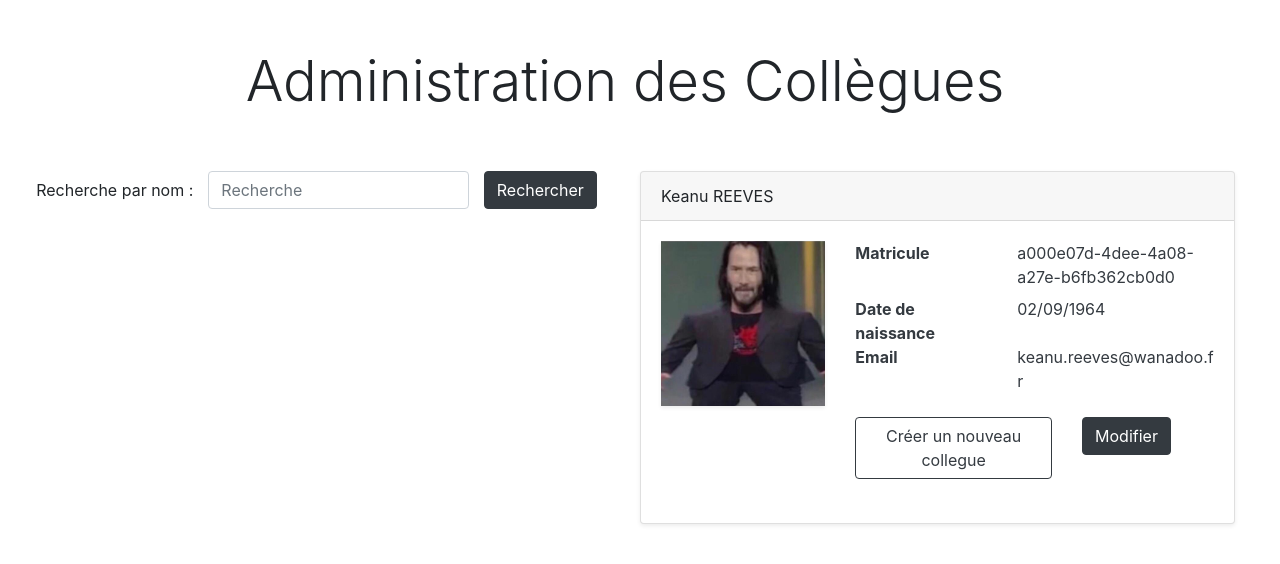
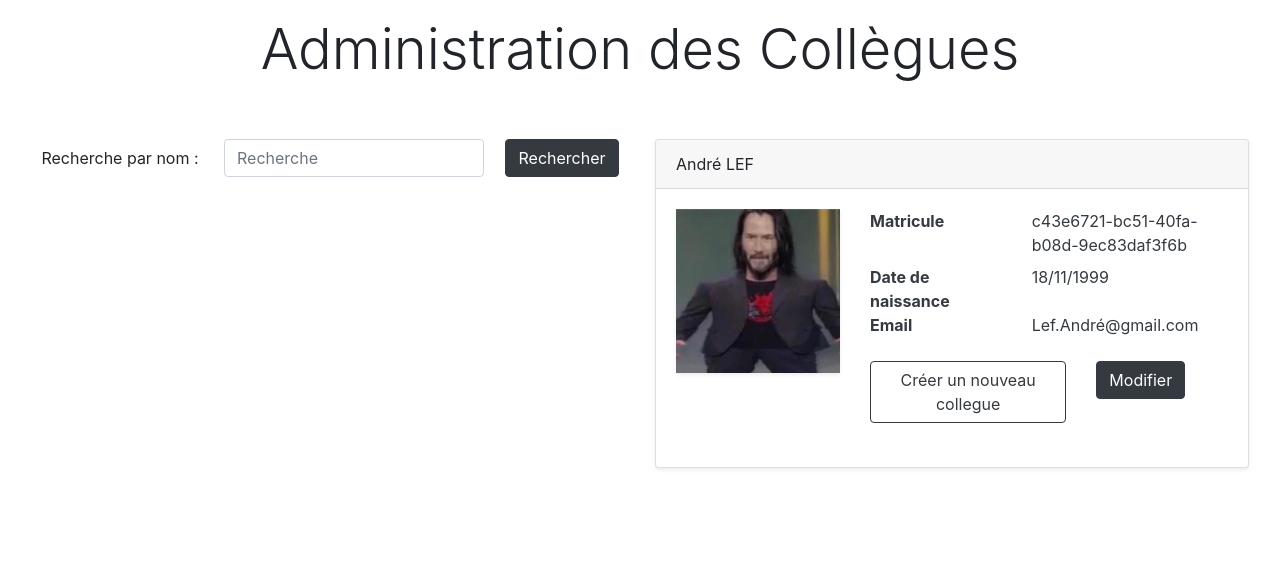
Before and after one commit to GlenOllivier/collegues-front, an Angular app: page / in a window 1280 px wide. Shown: the top 564 px of the page. Built offline with nearby package versions, Linux system fonts and the light colour scheme.

Commit message:
ajout data service + ajustements bootstrap

```diff
--- a/src/app/app.component.html
+++ b/src/app/app.component.html
@@ -1,7 +1,9 @@
-<div class="container-fluid row mt-5">
-  <div class="col-12 text-center mb-5">
-    <h1 class="display-4">Administration des Collègues</h1>
+<div class="container-fluid">
+  <div class="row p-3">
+    <div class="col-12 text-center mb-5">
+      <h1 class="display-4">Administration des Collègues</h1>
+    </div>
+    <app-collegue-recherche-par-nom class="col-lg-6"></app-collegue-recherche-par-nom>
+    <app-collegue class="col-lg-6"></app-collegue>
   </div>
-  <app-collegue-recherche-par-nom class="col-lg-6"></app-collegue-recherche-par-nom>
-  <app-collegue [collegue]="collegue"class="col-lg-6"></app-collegue>
 </div>
--- a/src/app/app.component.ts
+++ b/src/app/app.component.ts
@@ -1,5 +1,4 @@
 import { Component } from '@angular/core';
-import {collegueMock} from 'src/app/mock/collegue.mock';
 
 @Component({
   selector: 'app-root',
@@ -7,7 +6,6 @@ import {collegueMock} from 'src/app/mock/collegue.mock';
   styles: []
 })
 export class AppComponent {
-  collegue = collegueMock;
   title = 'collegues-front';
 
   images = [1, 2, 3].map(() => `https://picsum.photos/1200/500?random&t=${Math.random()}`);
--- a/src/app/collegue-recherche-par-nom/collegue-recherche-par-nom.component.html
+++ b/src/app/collegue-recherche-par-nom/collegue-recherche-par-nom.component.html
@@ -1,10 +1,10 @@
-<div class="form-group row">
-  <label class="col-md-4 col-form-label text-right" for="recherche">Recherche par nom :</label>
-  <input #saisie type="search" class="form-control col-md-5" name="recherche" placeholder="Recherche" />
-  <div class="col-md-3">
+<div class="form-group row ">
+  <label class="col-md-4 col-form-label text-center" for="recherche">Recherche par nom :</label>
+  <input #saisie type="search" class="form-control col-md-5 mb-2" name="recherche" placeholder="Recherche" />
+  <div class="col-md-3 text-center">
     <button class="btn btn-dark" name="rechercher" (click)="recherche(saisie.value)">Rechercher</button>
   </div>
-  <div *ngIf="matricules.length > 0" class="container-fluid text-center">
+  <div *ngIf="matricules.length > 0" class="container-fluid text-center mt-2">
     <ul class="list-group list-group-flush">
       <div>
         <li *ngFor="let matricule of matricules" class="list-group-item">{{matricule}}</li>
--- a/src/app/collegue-recherche-par-nom/collegue-recherche-par-nom.component.ts
+++ b/src/app/collegue-recherche-par-nom/collegue-recherche-par-nom.component.ts
@@ -1,5 +1,6 @@
 import { Component, OnInit } from '@angular/core';
 import { matriculesMock } from '../mock/matricule.mock';
+import { DataService } from '../data.service';
 
 @Component({
   selector: 'app-collegue-recherche-par-nom',
@@ -8,15 +9,16 @@ import { matriculesMock } from '../mock/matricule.mock';
 })
 export class CollegueRechercheParNomComponent implements OnInit {
 
-  matricules = [];
+  matricules:string[] = [];
 
-  constructor() { }
+
+  constructor(private dataService: DataService ) { }
 
   ngOnInit() {
   }
 
   recherche(name:string) {
-    this.matricules = matriculesMock;
+    this.matricules = this.dataService.rechercheParNom(name);
   }
 
 }
--- a/src/app/collegue/collegue.component.ts
+++ b/src/app/collegue/collegue.component.ts
@@ -1,5 +1,6 @@
 import { Component, OnInit, Input } from '@angular/core';
 import { Collegue } from '../models/Collegue';
+import { DataService } from '../data.service';
 
 @Component({
   selector: 'app-collegue',
@@ -7,15 +8,15 @@ import { Collegue } from '../models/Collegue';
   styleUrls: ['./collegue.component.css']
 })
 export class CollegueComponent implements OnInit {
-  @Input()
-  public collegue:Collegue;
+  public collegue;
   public modificationEnCours:boolean;
 
-  constructor() {
+  constructor(private dataService: DataService) {
     this.modificationEnCours = false;
   }
 
   ngOnInit() {
+    this.collegue = this.dataService.recupererCollegueCourant();
   }
 
   public modifier() {
--- /dev/null
+++ b/src/app/data.service.ts
@@ -0,0 +1,38 @@
+import { Injectable } from '@angular/core';
+import { Collegue } from './models/Collegue';
+
+@Injectable({
+  providedIn: 'root'
+})
+export class DataService {
+
+  collegues: Collegue[] = [
+    new Collegue('Lef', 'André', 'Lef.André@gmail.com', new Date('1999-11-18'), "assets/images/keanu.png", 'c43e6721-bc51-40fa-b08d-9ec83daf3f6b'),
+    new Collegue('Lef', 'Christine', 'Lef.Christine@gmail.com', new Date('1966-09-02'), "assets/images/keanu.png", 'a31bb2a8-c91e-4932-93c8-4d5f90551289'),
+    new Collegue('Lef', 'Marcel', 'Lef.Marcel@gmail.com', new Date('1991-04-10'), "assets/images/keanu.png", '428ba7c9-686f-407c-98bd-a30902dffde8'),
+    new Collegue('Lef', 'Marguerite', 'Lef.Marguerite@gmail.com', new Date('1996-08-25'), "assets/images/keanu.png", '19a64f21-53ba-468b-a608-4305cd604b16'),
+    new Collegue('Lef', 'Sylvie', 'Lef.Sylvie@gmail.com', new Date('1996-04-01'), "assets/images/keanu.png", 'bdc985fc-07a9-4aaf-aeba-04388ec48bab'),
+    new Collegue('Lef', 'Robert', 'Lef.Robert@gmail.com', new Date('1953-02-28'), "assets/images/keanu.png", '77db0464-a701-477a-ad39-99d98be549e5'),
+    new Collegue('Lef', 'Christian', 'Lef.Christian@gmail.com', new Date('1959-07-01'), "assets/images/keanu.png", 'ec378e22-a2d5-4757-b131-aff4a596942e'),
+    new Collegue('Lef', 'Isabelle', 'Lef.Isabelle@gmail.com', new Date('1950-12-11'), "assets/images/keanu.png", '412f193e-90e7-42f4-9ab5-7ed31b4b61d3'),
+    new Collegue('Girard', 'Sylvie', 'Girard.Sylvie@gmail.com',  new Date('1995-01-24'),"assets/images/keanu.png", '2b7a133f-6417-4501-bb29-321bd472cb3d'),
+    new Collegue('Girard', 'Pierre', 'Girard.Pierre@gmail.com',  new Date('1990-10-02'),"assets/images/keanu.png", '31a809f2-4c4f-4b4d-93ff-a6ca9bcd1692'),
+    new Collegue('Girard', 'Madeleine', 'Girard.Madeleine@gmail.com',  new Date('1960-04-15'),"assets/images/keanu.png", '8f260a82-c07b-45f4-b800-8ab8fdc9d687'),
+    new Collegue('Girard', 'Denise', 'Girard.Denise@gmail.com',  new Date('1990-01-25'),"assets/images/keanu.png", 'dbaab36f-239d-4bcc-924a-6a867c81ea7a'),
+    new Collegue('Girard', 'Madeleine', 'Girard.Madeleine@gmail.com',  new Date('1991-09-23'),"assets/images/keanu.png", '062196cd-d4df-4a3e-a4ed-8af1b8894d66'),
+    new Collegue('Girard', 'Isabelle', 'Girard.Isabelle@gmail.com',  new Date('1969-04-09'),"assets/images/keanu.png", '25e4fbc8-1203-44c6-be69-f4843c5dcee4'),
+    new Collegue('Girard', 'Nicolas', 'Girard.Nicolas@gmail.com',  new Date('1991-03-14'),"assets/images/keanu.png", '9e120cb3-26d1-4171-b303-e7f33eea9a8a')
+  ]
+
+  constructor() { }
+
+  rechercheParNom(nom: string): string[] {
+    return this.collegues
+      .filter(collegue => collegue.lastName === nom)
+      .map(collegue => collegue.matricule);
+  }
+
+  recupererCollegueCourant():Collegue {
+    return this.collegues[0];
+  }
+}
```
Also changed, not shown: 1 other file (tests, documents, lock files or other folders).
